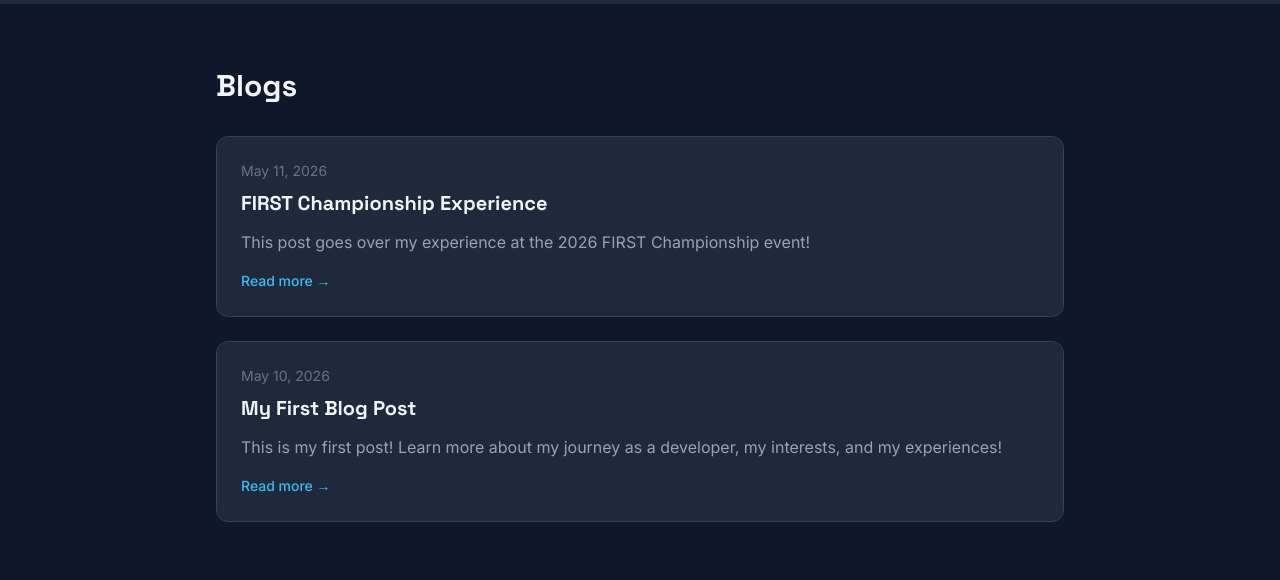
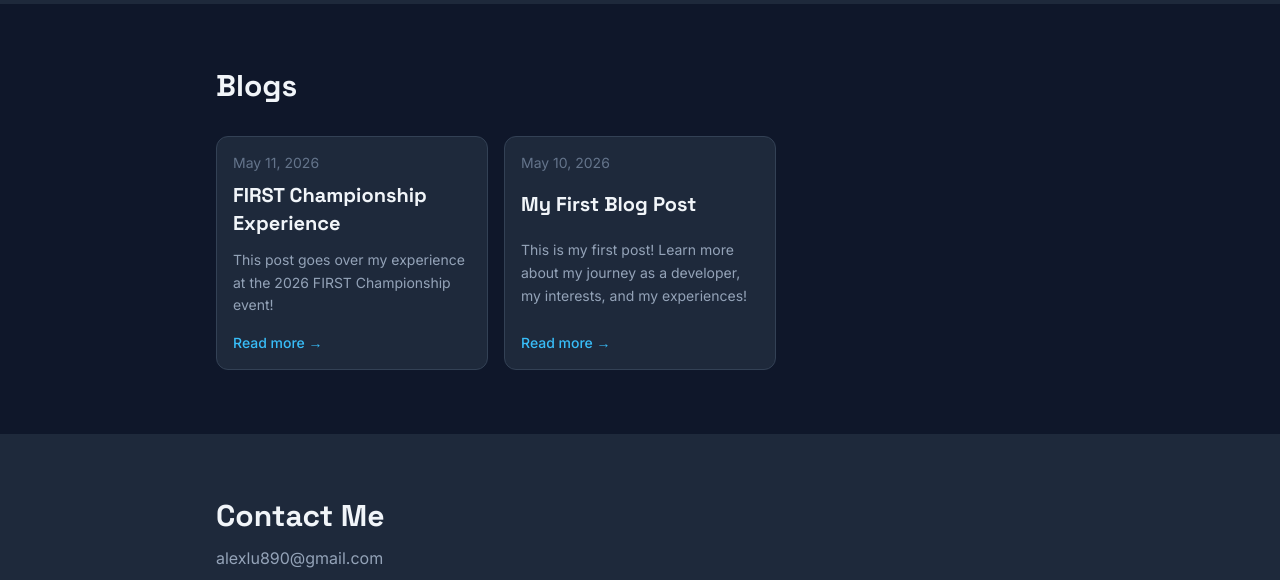
Before and after one commit to al-1108/Personal-Portfolio-Website, a website: page index.html in a window 1280 px wide. Shown: the part 1740-2320 px from the top of the page. Drawn offline with Linux system fonts and the light colour scheme.

Commit message:
revamp blogs section
- now doesn't take up an entire line

```diff
--- a/index.html
+++ b/index.html
@@ -105,17 +105,18 @@
 
         <div id="blogs" class="max-w-4xl mx-auto px-6 py-12 sm:py-16">
             <h2 class="font-display text-2xl sm:text-3xl font-bold mb-8">Blogs</h2>
-            <div class="grid gap-6">
-                <a href="./blogs/frc-worlds.html" class="block bg-slate-800 border border-slate-700 rounded-xl p-6 hover:border-sky-500 hover:shadow-lg hover:shadow-sky-900/20 transition group">
+            <!-- <div class="grid gap-6"> -->
+            <div class="grid grid-cols-1 sm:grid-cols-2 md:grid-cols-3 gap-4">
+                <a href="./blogs/frc-worlds.html" class="bg-slate-800 flex flex-col justify-between border border-slate-700 rounded-xl p-4 hover:border-sky-500 hover:shadow-lg hover:shadow-sky-900/20 transition group bg-cover bg-center project-card">
                     <p class="text-sm text-slate-500 mb-2">May 11, 2026</p>
                     <h3 class="font-display text-xl font-bold mb-3 group-hover:text-sky-400 transition">FIRST Championship Experience</h3>
-                    <p class="text-slate-400 leading-relaxed">This post goes over my experience at the 2026 FIRST Championship event!</p>
+                    <p class="text-slate-400 leading-relaxed text-sm">This post goes over my experience at the 2026 FIRST Championship event!</p>
                     <span class="inline-block mt-4 text-sky-400 text-sm font-medium group-hover:translate-x-1 group-hover:scale-110 transition-transform origin-left">Read more →</span>
                 </a>
-                <a href="./blogs/first-post.html" class="block bg-slate-800 border border-slate-700 rounded-xl p-6 hover:border-sky-500 hover:shadow-lg hover:shadow-sky-900/20 transition group">
+                <a href="./blogs/first-post.html" class="bg-slate-800 flex flex-col justify-between border border-slate-700 rounded-xl p-4 hover:border-sky-500 hover:shadow-lg hover:shadow-sky-900/20 transition group bg-cover bg-center project-card">
                     <p class="text-sm text-slate-500 mb-2">May 10, 2026</p>
                     <h3 class="font-display text-xl font-bold mb-3 group-hover:text-sky-400 transition">My First Blog Post</h3>
-                    <p class="text-slate-400 leading-relaxed">This is my first post! Learn more about my journey as a developer, my interests, and my experiences!</p>
+                    <p class="text-slate-400 leading-relaxed text-sm">This is my first post! Learn more about my journey as a developer, my interests, and my experiences!</p>
                     <span class="inline-block mt-4 text-sky-400 text-sm font-medium group-hover:translate-x-1 group-hover:scale-110 transition-transform origin-left">Read more →</span>
                 </a>
             </div>
```
